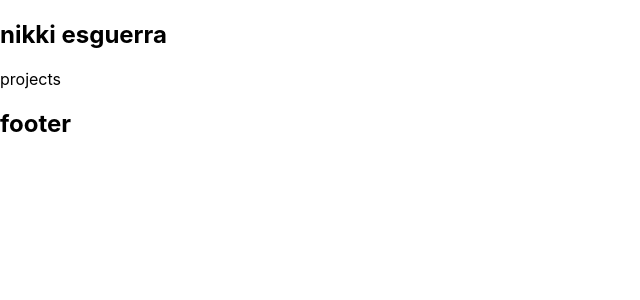
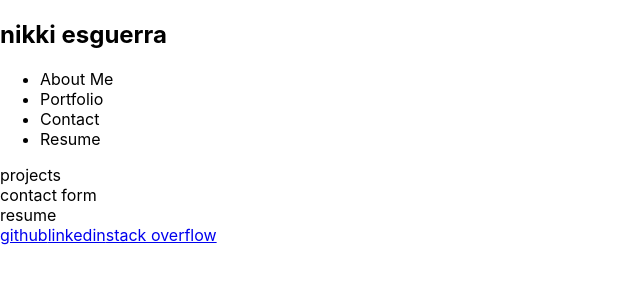
Before and after one commit to desguerra/react-portfolio-demo, a React (Create React App) app: page / in a window 1280 px wide. Shown: the top 300 px of the page, without its empty margins (0-640 px from the left). Built offline with nearby package versions, Linux system fonts and the light colour scheme.

Commit message:
add contact and resume components

```diff
--- a/src/App.js
+++ b/src/App.js
@@ -1,6 +1,8 @@
 import Header from './components/Header';
 import Project from './components/Project';
 import Footer from './components/Footer';
+import Contact from './components/Contact';
+import Resume from './components/Resume';
 
 function App() {
   return (
@@ -8,6 +10,8 @@ function App() {
       <Header />
       <main>
         <Project />
+        <Contact />
+        <Resume />
       </main>
       <Footer />
     </div>
--- /dev/null
+++ b/src/components/Contact/index.js
@@ -0,0 +1,11 @@
+import React from 'react';
+
+function Contact() {
+  return (
+    <section>
+      contact form
+    </section>
+  );
+}
+
+export default Contact;
--- a/src/components/Footer/index.js
+++ b/src/components/Footer/index.js
@@ -3,7 +3,9 @@ import React from 'react';
 function Footer() {
   return (
     <footer>
-      <h2>footer</h2>
+      <a href='/' target='_blank'>github</a>
+      <a href='/' target='_blank'>linkedin</a>
+      <a href='/' target='_blank'>stack overflow</a>
     </footer>
   );
 }
--- a/src/components/Header/index.js
+++ b/src/components/Header/index.js
@@ -1,12 +1,11 @@
 import React from 'react';
-
-// FIXME: do we add the <Navigation /> component here?
-// import Navigation from './components/Navigation';
+import Navigation from '../Navigation';
 
 function Header() {
   return (
     <header>
       <h2>nikki esguerra</h2>
+      <Navigation />
     </header>
   );
 }
--- a/src/components/Navigation/index.js
+++ b/src/components/Navigation/index.js
@@ -0,0 +1,24 @@
+import React from 'react';
+
+function Navigation() {
+  return (
+    <nav>
+      <ul>
+        <li>
+          About Me
+        </li>
+        <li>
+          Portfolio
+        </li>
+        <li>
+          Contact
+        </li>
+        <li>
+          Resume
+        </li>
+      </ul>
+    </nav>
+  );
+}
+
+export default Navigation;
--- /dev/null
+++ b/src/components/Resume/index.js
@@ -0,0 +1,11 @@
+import React from 'react';
+
+function Resume() {
+  return (
+    <section>
+      resume
+    </section>
+  );
+}
+
+export default Resume;
```
Also changed, not shown: src/logo.svg (deleted), 1 other file (tests, documents, lock files or other folders).
